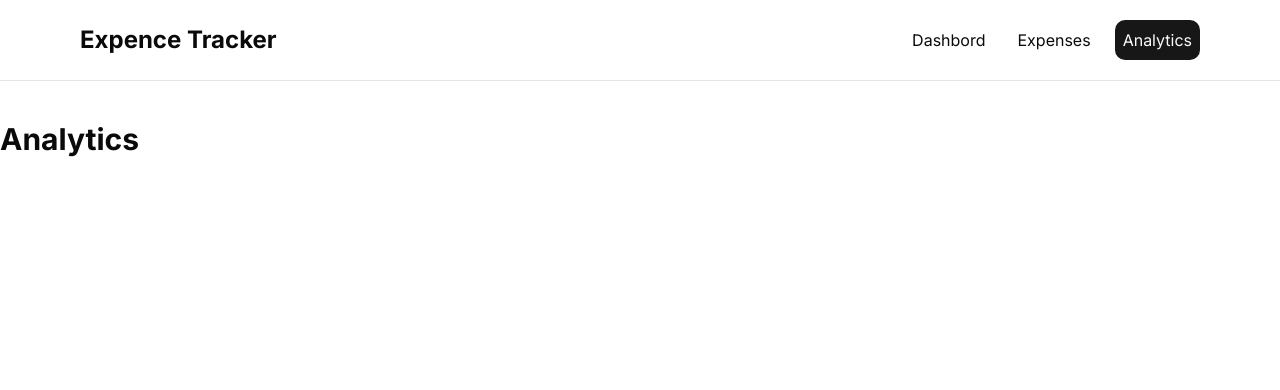
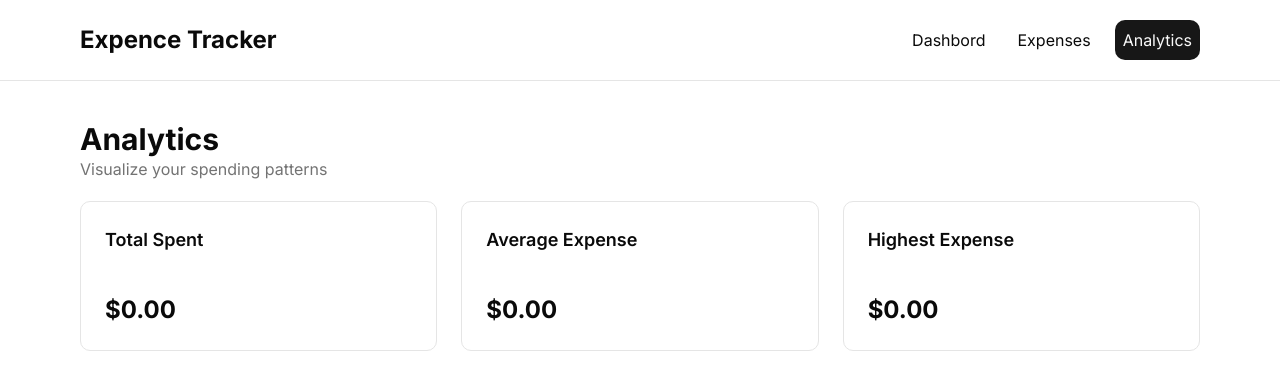
Before and after one commit to zarkarimian/expensify, a Next.js app: page /analytics in a window 1280 px wide. Shown: the top 390 px of the page. Built offline with nearby package versions, Linux system fonts and the light colour scheme.

Commit message:
manage the analytics

```diff
--- a/app/analytics/page.tsx
+++ b/app/analytics/page.tsx
@@ -1,9 +1,12 @@
+import ExpensesRengeCard from '@/components/analytics/expenses-renge-card'
 import React from 'react'
 
 const AnalyticsPage = () => {
     return (
         <section>
-            <h1 className='text-3xl font-bold mt-10'>Analytics</h1>
+            <h1 className='text-3xl font-bold mt-10 ml-20'>Analytics</h1>
+            <p className='ml-20 text-muted-foreground'>Visualize your spending patterns</p>
+            <ExpensesRengeCard />
         </section>
     )
 }
--- a/app/expenses/page.tsx
+++ b/app/expenses/page.tsx
@@ -17,18 +17,18 @@ const ExpensesPage = () => {
             <div className='flex justify-between items-start'>
                 <div>
                     <h1 className='text-3xl font-bold mt-10 ml-20 mb-2'>Expenses</h1>
-                    <p className='ml-20 text-muted-foreground'>Track and manage your expenses</p>
+                    <p className='ml-20 text-muted-foreground'>View and manage all your expenses</p>
                 </div>
                 <div className='mr-20 mt-10'>
                     <AddExpenseDialog />
                 </div>
             </div>
 
-            <div className='mt-8 ml-20 mr-20 mb-8 flex flex-col xl:flex-row gap-4 items-center justify-between'>
-                <div className='w-full xl:w-1/3'>
+            <div className='mt-8 ml-20 mr-20 mb-8 flex gap-4 items-center justify-between'>
+                <div className='flex-1'>
                     <ExpenseSearch searchQuery={searchQuery} setSearchQuery={setSearchQuery} />
                 </div>
-                <div className='w-full xl:w-2/3 flex justify-end'>
+                <div className='flex items-center shrink-0'>
                     <ExpenseFilter
                         category={category} setCategory={setCategory}
                         sortBy={sortBy} setSortBy={setSortBy}
--- /dev/null
+++ b/components/analytics/expenses-renge-card.tsx
@@ -0,0 +1,22 @@
+import React from 'react'
+
+const ExpensesRengeCard = () => {
+  return (
+    <div className="grid grid-cols-1 md:grid-cols-2 lg:grid-cols-3 gap-6 mt-5 ml-20 mr-20">
+            <div className="bg-card text-card-foreground border border-border rounded-lg p-6">
+                <h3 className="text-lg font-semibold mb-10">Total Spent</h3>
+                <p className="text-2xl font-bold">$0.00</p>
+            </div>
+            <div className="bg-card text-card-foreground border border-border rounded-lg p-6">
+                <h3 className="text-lg font-semibold mb-10">Average Expense</h3>
+                <p className="text-2xl font-bold">$0.00</p>
+            </div>
+            <div className="bg-card text-card-foreground border border-border rounded-lg p-6">
+                <h3 className="text-lg font-semibold mb-10">Highest Expense</h3>
+                <p className="text-2xl font-bold">$0.00</p>
+            </div>
+        </div>
+  )
+}
+
+export default ExpensesRengeCard
--- a/components/expenses/expesne-filter.tsx
+++ b/components/expenses/expesne-filter.tsx
@@ -24,10 +24,10 @@ const ExpenseFilter = ({
     sortBy, setSortBy
 }: ExpenseFilterProps) => {
     return (
-        <div className="flex flex-col sm:flex-row gap-4 items-center w-full justify-end">
+        <div className="flex gap-4 items-center justify-end">
             {/* Category Filter */}
             <Select value={category} onValueChange={setCategory}>
-                <SelectTrigger className="w-full sm:w-[180px]">
+                <SelectTrigger className="w-full sm:w-[180px] bg-gray-100">
                     <SelectValue placeholder="All Categories" />
                 </SelectTrigger>
                 <SelectContent>
@@ -37,7 +37,7 @@ const ExpenseFilter = ({
 
             {/* Sort By Filter */}
             <Select value={sortBy} onValueChange={setSortBy}>
-                <SelectTrigger className="w-full sm:w-[180px]">
+                <SelectTrigger className="w-full sm:w-[180px] bg-gray-100">
                     <SelectValue placeholder="Sort By" />
                 </SelectTrigger>
                 <SelectContent>
--- a/components/expenses/expesnse-search.tsx
+++ b/components/expenses/expesnse-search.tsx
@@ -11,13 +11,13 @@ interface ExpenseSearchProps {
 
 const ExpenseSearch = ({ searchQuery, setSearchQuery }: ExpenseSearchProps) => {
     return (
-        <div className='flex items-center w-full max-w-sm relative'>
+        <div className='flex items-center w-full relative'>
             <Search className="absolute left-2.5 top-2.5 h-4 w-4 text-muted-foreground" />
             <Input
                 placeholder="Search expenses..."
                 value={searchQuery}
                 onChange={(e) => setSearchQuery(e.target.value)}
-                className="pl-9"
+                className="pl-9 bg-gray-100"
             />
         </div>
     )
```
Also changed, not shown: components/analytics/charts.tsx (added).
